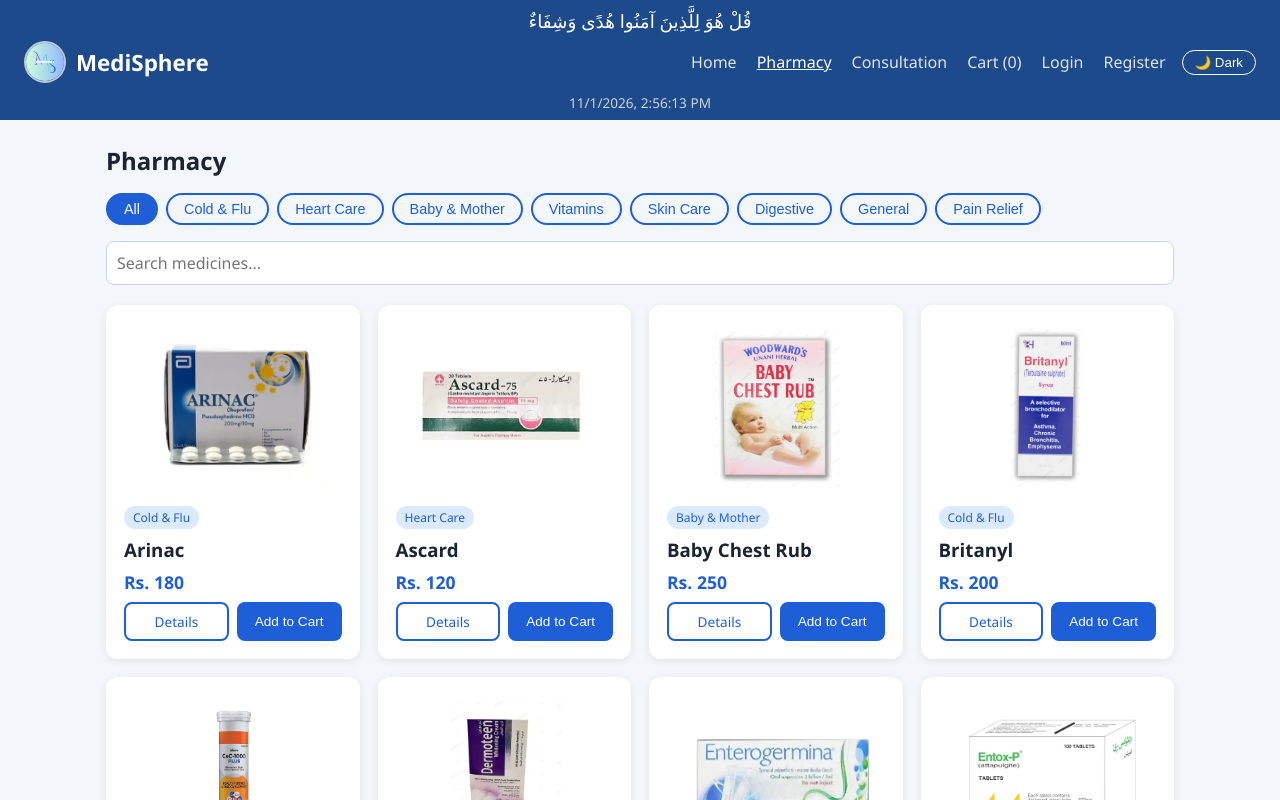
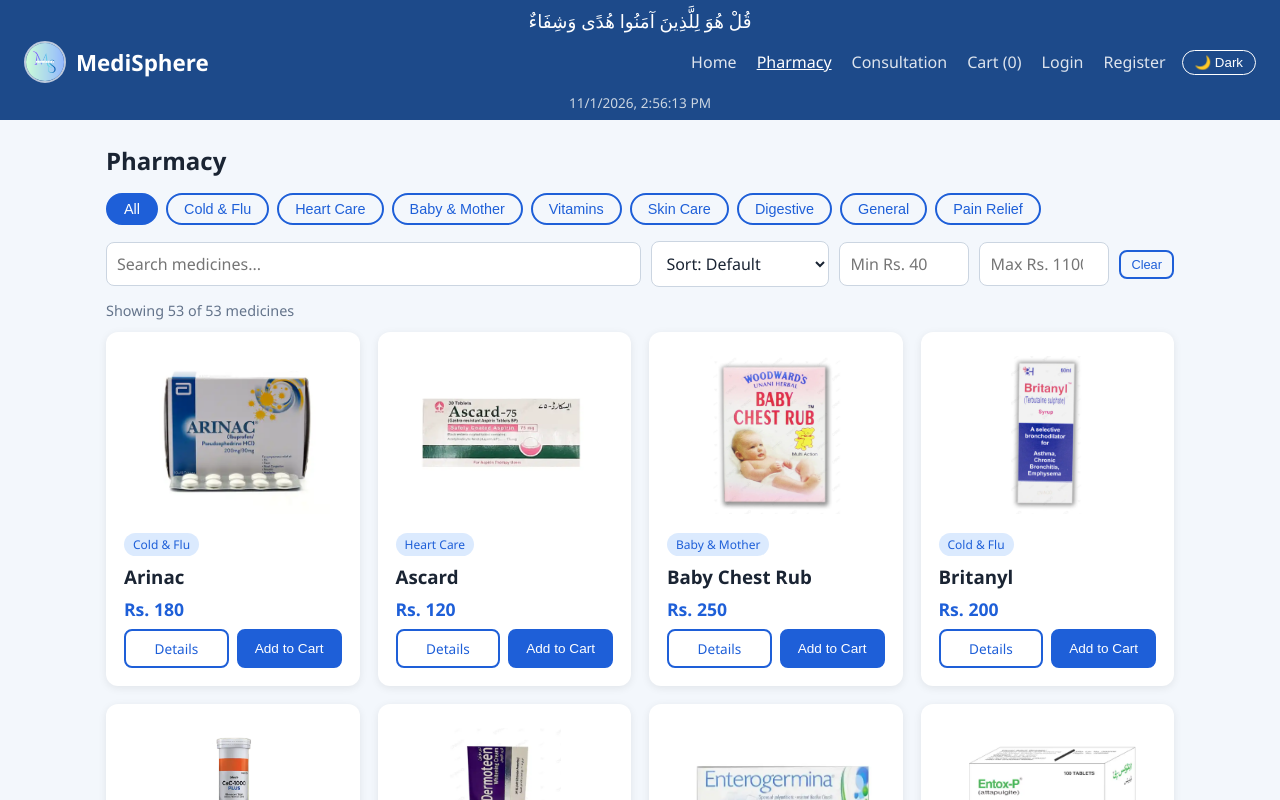
Before and after one commit to Nooramajeed95/medisphere, a React (Vite) app: page /products in a window 1280 px wide. Shown: the top 800 px of the page. Built offline with nearby package versions, Linux system fonts and the light colour scheme.

Commit message:
Add sorting and filters

```diff
--- a/src/data/services.js
+++ b/src/data/services.js
@@ -1,16 +1,16 @@
 const services = [
   { slug: "consultation", icon: "🩺", title: "General Consultation", short: "Meet our qualified doctors for routine checkups and medical advice.", link: "/consultation" },
   { slug: "pharmacy", icon: "💊", title: "Pharmacy", short: "Get trusted medicines and essentials directly from our pharmacy.", link: "/products" },
-  {
+    {
     slug: "lab-tests", icon: "🧪", title: "Lab Tests",
     short: "Access accurate diagnostic tests and reports quickly and securely.",
-    intro: "Book common diagnostic tests and receive your reports digitally. Prices below are sample values for this demo.",
+    intro: "Book common diagnostic tests and receive your reports digitally.",
     items: [
-      { title: "Complete Blood Count (CBC)", text: "Rs. 600 · Report in 24 hours" },
-      { title: "Blood Sugar (Fasting)", text: "Rs. 250 · Same-day report" },
-      { title: "Lipid Profile", text: "Rs. 1500 · Report in 24 hours" },
-      { title: "Liver Function Test", text: "Rs. 1400 · Report in 24 hours" },
-      { title: "Thyroid Profile", text: "Rs. 1800 · Report in 48 hours" },
+      { title: "Complete Blood Count (CBC)", price: 600, text: "Report in 24 hours" },
+      { title: "Blood Sugar (Fasting)", price: 250, text: "Same-day report" },
+      { title: "Lipid Profile", price: 1500, text: "Report in 24 hours" },
+      { title: "Liver Function Test", price: 1400, text: "Report in 24 hours" },
+      { title: "Thyroid Profile", price: 1800, text: "Report in 48 hours" },
     ],
     cta: { label: "Book a Consultation", to: "/consultation" },
   },
@@ -28,13 +28,13 @@ const services = [
   {
     slug: "vaccination", icon: "💉", title: "Vaccination",
     short: "Stay protected with our safe and reliable vaccination services.",
-    intro: "Routine and travel vaccines for adults and children, given by trained staff. Availability and prices are sample values for this demo.",
+    intro: "Routine and travel vaccines for adults and children, given by trained staff.",
     items: [
-      { title: "Seasonal Flu Vaccine", text: "Adults and children · Rs. 1500" },
-      { title: "Hepatitis B", text: "3-dose course · Rs. 1200 per dose" },
-      { title: "Typhoid", text: "Single dose · Rs. 1800" },
-      { title: "Tetanus", text: "Booster · Rs. 600" },
-      { title: "Child Immunization", text: "As per the national schedule" },
+      { title: "Seasonal Flu Vaccine", price: 1500, text: "Adults and children" },
+      { title: "Hepatitis B", price: 1200, text: "3-dose course, price per dose" },
+      { title: "Typhoid", price: 1800, text: "Single dose" },
+      { title: "Tetanus", price: 600, text: "Booster" },
+      { title: "Child Immunization", price: 800, text: "As per the national schedule" },
     ],
     cta: { label: "Book a Consultation", to: "/consultation" },
   },
--- a/src/index.css
+++ b/src/index.css
@@ -217,3 +217,8 @@ body { overflow-x: hidden; }
 .datebar { padding: 0 0 8px; }
 
 :root:not([data-theme="dark"]) { --bar: #1d4a8a; --footer: #1d4a8a; }
+
+.filter-bar { display: flex; gap: 10px; flex-wrap: wrap; align-items: center; margin-bottom: 14px; }
+.filter-bar .grow { flex: 1; min-width: 180px; }
+.filter-bar input[type="number"] { width: 130px; }
+.result-count { color: var(--muted); font-size: 0.9rem; margin-bottom: 12px; }
--- a/src/pages/Consultation.jsx
+++ b/src/pages/Consultation.jsx
@@ -21,6 +21,23 @@ export default function Consultation() {
   const [message, setMessage] = useState("");
   const [appointments, setAppointments] = useState(() => (user ? getUserAppointments(user.email) : []));
   const today = new Date().toISOString().split("T")[0];
+
+  const [docSearch, setDocSearch] = useState("");
+  const [specialty, setSpecialty] = useState("All");
+  const [docSort, setDocSort] = useState("default");
+  const specialties = ["All", ...new Set(doctors.map((d) => d.specialty))];
+
+  const shown = doctors.filter(
+    (d) =>
+      d.name.toLowerCase().includes(docSearch.toLowerCase()) &&
+      (specialty === "All" || d.specialty === specialty)
+  );
+  if (docSort === "az") shown.sort((a, b) => a.name.localeCompare(b.name));
+  if (docSort === "za") shown.sort((a, b) => b.name.localeCompare(a.name));
+  if (docSort === "rating") shown.sort((a, b) => b.rating - a.rating);
+  if (docSort === "exp") shown.sort((a, b) => parseInt(b.experience) - parseInt(a.experience));
+
+
 
   const handleChange = (e) => setForm({ ...form, [e.target.name]: e.target.value });
 
@@ -62,8 +79,31 @@ export default function Consultation() {
       <h2 className="section-title">Our Specialist Doctors</h2>
       <p className="section-sub">Experienced professionals dedicated to your health and wellbeing.</p>
 
+        <div className="filter-bar">
+        <input
+          type="text"
+          className="grow"
+          placeholder="Search doctor by name..."
+          value={docSearch}
+          onChange={(e) => setDocSearch(e.target.value)}
+        />
+        <select value={specialty} onChange={(e) => setSpecialty(e.target.value)}>
+          {specialties.map((s) => (
+            <option key={s} value={s}>{s === "All" ? "All specialties" : s}</option>
+          ))}
+        </select>
+        <select value={docSort} onChange={(e) => setDocSort(e.target.value)}>
+          <option value="default">Sort: Default</option>
+          <option value="az">Name: A to Z</option>
+          <option value="za">Name: Z to A</option>
+          <option value="rating">Rating: High to Low</option>
+          <option value="exp">Experience: High to Low</option>
+        </select>
+      </div>
+      {shown.length === 0 && <p className="center-msg">No doctors found.</p>}
+
       <div className="doctor-grid">
-        {doctors.map((d) => (
+          {shown.map((d) => (
           <div key={d.id} className={`doctor-card ${doctor?.id === d.id ? "selected" : ""}`}>
             <img className="doc-img" src={d.image} alt={d.name} />
             <h3>{d.name}</h3>
--- a/src/pages/Products.jsx
+++ b/src/pages/Products.jsx
@@ -3,16 +3,39 @@ import products from "../data/products";
 import ProductCard from "../components/ProductCard";
 
 const categories = ["All", ...new Set(products.map((p) => p.category))];
+const lowest = Math.min(...products.map((p) => p.price));
+const highest = Math.max(...products.map((p) => p.price));
 
 export default function Products() {
   const [search, setSearch] = useState("");
   const [category, setCategory] = useState("All");
+  const [sort, setSort] = useState("default");
+  const [minPrice, setMinPrice] = useState("");
+  const [maxPrice, setMaxPrice] = useState("");
+
+  const min = minPrice === "" ? 0 : Number(minPrice);
+  const max = maxPrice === "" ? Infinity : Number(maxPrice);
 
   const filtered = products.filter(
     (p) =>
       p.name.toLowerCase().includes(search.toLowerCase()) &&
-      (category === "All" || p.category === category)
+      (category === "All" || p.category === category) &&
+      p.price >= min &&
+      p.price <= max
   );
+
+  if (sort === "az") filtered.sort((a, b) => a.name.localeCompare(b.name));
+  if (sort === "za") filtered.sort((a, b) => b.name.localeCompare(a.name));
+  if (sort === "low") filtered.sort((a, b) => a.price - b.price);
+  if (sort === "high") filtered.sort((a, b) => b.price - a.price);
+
+  const clearAll = () => {
+    setSearch("");
+    setCategory("All");
+    setSort("default");
+    setMinPrice("");
+    setMaxPrice("");
+  };
 
   return (
     <>
@@ -29,14 +52,39 @@ export default function Products() {
         ))}
       </div>
 
-      <div className="filters">
+      <div className="filter-bar">
         <input
           type="text"
+          className="grow"
           placeholder="Search medicines..."
           value={search}
           onChange={(e) => setSearch(e.target.value)}
         />
+        <select value={sort} onChange={(e) => setSort(e.target.value)}>
+          <option value="default">Sort: Default</option>
+          <option value="az">Name: A to Z</option>
+          <option value="za">Name: Z to A</option>
+          <option value="low">Price: Low to High</option>
+          <option value="high">Price: High to Low</option>
+        </select>
+        <input
+          type="number"
+          min="0"
+          placeholder={`Min Rs. ${lowest}`}
+          value={minPrice}
+          onChange={(e) => setMinPrice(e.target.value)}
+        />
+        <input
+          type="number"
+          min="0"
+          placeholder={`Max Rs. ${highest}`}
+          value={maxPrice}
+          onChange={(e) => setMaxPrice(e.target.value)}
+        />
+        <button className="btn btn-outline small" onClick={clearAll}>Clear</button>
       </div>
+
+      <p className="result-count">Showing {filtered.length} of {products.length} medicines</p>
 
       {filtered.length === 0 ? (
         <p>No products found.</p>
--- a/src/pages/ServiceDetails.jsx
+++ b/src/pages/ServiceDetails.jsx
@@ -23,6 +23,9 @@ function ServicePage({ slug }) {
     user ? getUserAppointments(user.email).filter((a) => a.service === slug) : [];
   const [bookings, setBookings] = useState(loadBookings);
   const today = new Date().toISOString().split("T")[0];
+  const [sort, setSort] = useState("default");
+  const [minPrice, setMinPrice] = useState("");
+  const [maxPrice, setMaxPrice] = useState("");
 
   if (!service || !service.items) {
     return <p>Service not found. <Link to="/">Back to Home</Link></p>;
@@ -31,6 +34,17 @@ function ServicePage({ slug }) {
   const bookable = slug === "lab-tests" || slug === "vaccination";
   const isTele = slug === "telemedicine";
   const isEmergency = slug === "emergency-care";
+    let items = service.items.filter(
+    (i) =>
+      !bookable ||
+      ((minPrice === "" || i.price >= Number(minPrice)) &&
+        (maxPrice === "" || i.price <= Number(maxPrice)))
+  );
+  if (bookable && sort === "az") items.sort((a, b) => a.title.localeCompare(b.title));
+  if (bookable && sort === "za") items.sort((a, b) => b.title.localeCompare(a.title));
+  if (bookable && sort === "low") items.sort((a, b) => a.price - b.price);
+  if (bookable && sort === "high") items.sort((a, b) => b.price - a.price);
+
   const showForm = isTele || isEmergency || (bookable && selected);
   const formTitle = isEmergency
     ? "Request Emergency Help"
@@ -97,14 +111,30 @@ function ServicePage({ slug }) {
     <div className="svc-detail">
       <div className="service-icon">{service.icon}</div>
       <h2>{service.title}</h2>
-      <p className="muted">{service.intro}</p>
+        <p className="muted">{service.intro}</p>
+
+      {bookable && (
+        <div className="filter-bar">
+          <select value={sort} onChange={(e) => setSort(e.target.value)}>
+            <option value="default">Sort: Default</option>
+            <option value="az">Name: A to Z</option>
+            <option value="za">Name: Z to A</option>
+            <option value="low">Price: Low to High</option>
+            <option value="high">Price: High to Low</option>
+          </select>
+          <input type="number" min="0" placeholder="Min Rs." value={minPrice} onChange={(e) => setMinPrice(e.target.value)} />
+          <input type="number" min="0" placeholder="Max Rs." value={maxPrice} onChange={(e) => setMaxPrice(e.target.value)} />
+          <button type="button" className="btn btn-outline small" onClick={() => { setSort("default"); setMinPrice(""); setMaxPrice(""); }}>Clear</button>
+        </div>
+      )}
+      {bookable && items.length === 0 && <p>Nothing matches this price range.</p>}
 
       <div>
-        {service.items.map((item) => (
+        {items.map((item) => (
           <div key={item.title} className="svc-item">
             <div>
               <strong>{item.title}</strong>
-              <div className="muted">{item.text}</div>
+                            <div className="muted">{item.price ? `Rs. ${item.price} · ` : ""}{item.text}</div>
             </div>
             {bookable && (
               <button
```
